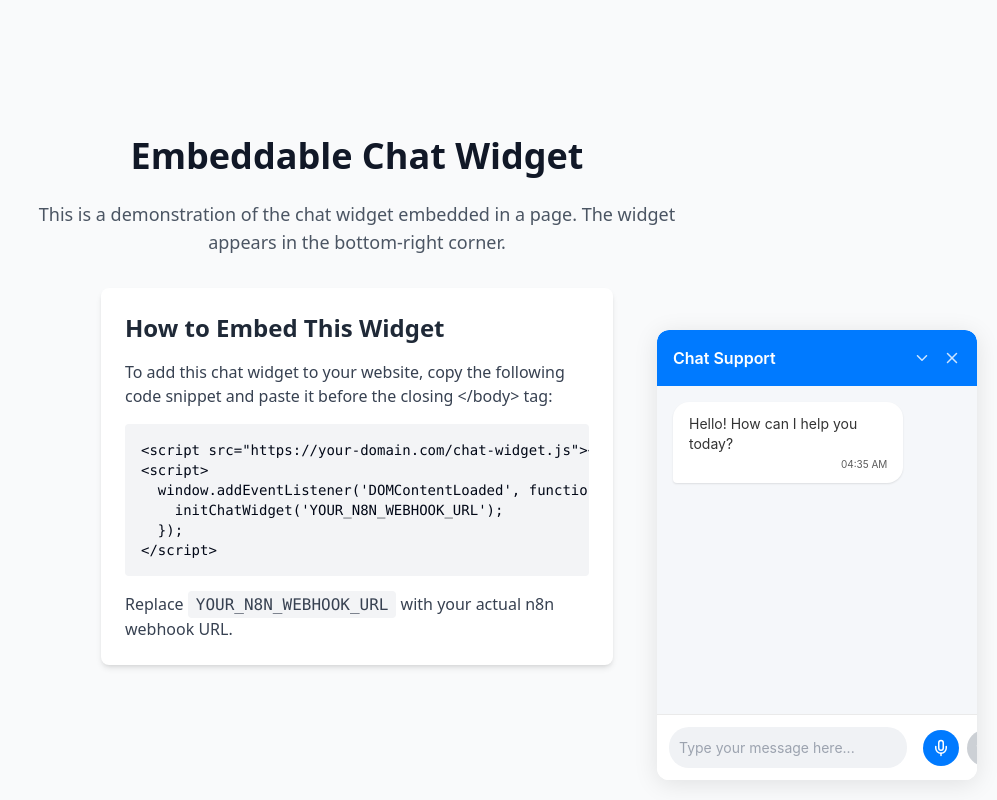
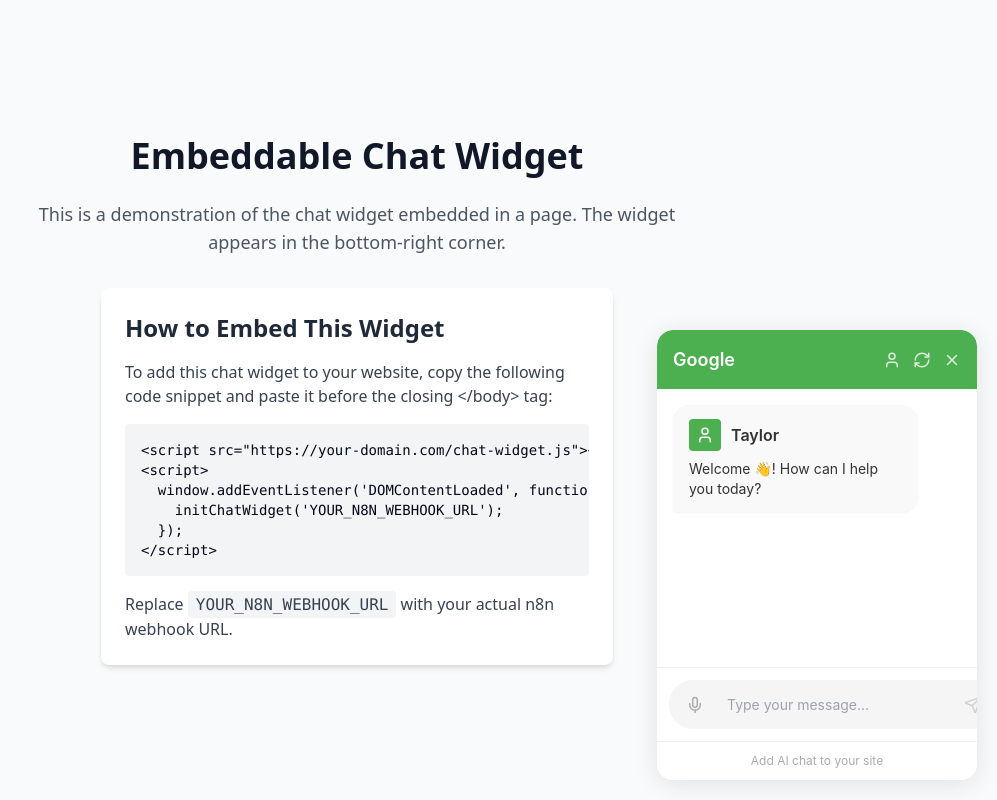
Before and after one commit to lmtham/chatty-widget-factory, a React (Vite) app: page / in a window 1280 px wide. Both pictures are taken after a click on the element 1230 px from the left and 750 px from the top of the page. Shown: the whole page, without its empty margins (283-1280 px from the left). Built offline with nearby package versions, Linux system fonts and the light colour scheme.

Commit message:
Refactor: Restyle chat widget UI
Restyle the chat widget UI based on the provided image.

```diff
--- a/src/components/ChatWidget/ChatWidget.css
+++ b/src/components/ChatWidget/ChatWidget.css
@@ -11,7 +11,7 @@
   display: flex;
   flex-direction: column;
   background-color: white;
-  border-radius: 12px;
+  border-radius: 16px;
   box-shadow: 0 4px 24px rgba(0, 0, 0, 0.1);
   overflow: hidden;
   z-index: 9999;
@@ -38,20 +38,20 @@
   right: 20px;
   width: 60px;
   height: 60px;
-  background-color: #007aff;
+  background-color: #4caf50;
   border-radius: 50%;
   display: flex;
   align-items: center;
   justify-content: center;
   cursor: pointer;
-  box-shadow: 0 4px 12px rgba(0, 122, 255, 0.3);
+  box-shadow: 0 4px 12px rgba(76, 175, 80, 0.3);
   transition: all 0.2s ease;
   z-index: 9999;
 }
 
 .chat-widget-bubble:hover {
   transform: scale(1.05);
-  box-shadow: 0 6px 16px rgba(0, 122, 255, 0.4);
+  box-shadow: 0 6px 16px rgba(76, 175, 80, 0.4);
 }
 
 .chat-widget-bubble-icon {
@@ -66,15 +66,15 @@
   align-items: center;
   justify-content: space-between;
   padding: 16px;
-  background-color: #007aff;
+  background-color: #4caf50;
   color: white;
-  border-top-left-radius: 12px;
-  border-top-right-radius: 12px;
+  border-top-left-radius: 16px;
+  border-top-right-radius: 16px;
 }
 
 .chat-widget-title {
   font-weight: 600;
-  font-size: 16px;
+  font-size: 18px;
 }
 
 .chat-widget-controls {
@@ -102,13 +102,13 @@
   padding: 16px;
   display: flex;
   flex-direction: column;
-  gap: 12px;
-  background-color: #f5f7fa;
+  gap: 16px;
+  background-color: white;
 }
 
 .chat-widget-message {
-  max-width: 80%;
-  padding: 12px 16px;
+  max-width: 85%;
+  padding: 14px 16px;
   border-radius: 16px;
   position: relative;
   word-wrap: break-word;
@@ -117,17 +117,42 @@
 
 .chat-widget-message.user {
   align-self: flex-end;
-  background-color: #007aff;
-  color: white;
+  background-color: #f0f0f0;
+  color: #333;
   border-bottom-right-radius: 4px;
 }
 
 .chat-widget-message.bot {
   align-self: flex-start;
-  background-color: white;
+  background-color: #f9f9f9;
   color: #333;
   border-bottom-left-radius: 4px;
-  box-shadow: 0 1px 2px rgba(0, 0, 0, 0.1);
+  box-shadow: 0 1px 2px rgba(0, 0, 0, 0.05);
+  display: flex;
+  flex-direction: column;
+}
+
+.chat-widget-bot-header {
+  display: flex;
+  align-items: center;
+  margin-bottom: 8px;
+}
+
+.chat-widget-bot-avatar {
+  width: 32px;
+  height: 32px;
+  border-radius: 4px;
+  background-color: #4caf50;
+  color: white;
+  display: flex;
+  align-items: center;
+  justify-content: center;
+  margin-right: 10px;
+}
+
+.chat-widget-bot-name {
+  font-weight: 600;
+  color: #333;
 }
 
 .chat-widget-message-content {
@@ -136,7 +161,7 @@
 
 .chat-widget-message-time {
   font-size: 10px;
-  opacity: 0.8;
+  opacity: 0.6;
   margin-top: 4px;
   text-align: right;
 }
@@ -144,9 +169,20 @@
 /* Chat Widget Input Area */
 .chat-widget-input {
   padding: 12px;
-  border-top: 1px solid #eaeaea;
+  border-top: 1px solid #f0f0f0;
   display: flex;
   background-color: white;
+  position: relative;
+}
+
+.chat-widget-input-container {
+  flex: 1;
+  position: relative;
+  border-radius: 24px;
+  background-color: #f5f5f5;
+  display: flex;
+  align-items: center;
+  padding: 4px 8px;
 }
 
 .chat-widget-input input {
@@ -154,22 +190,38 @@
   border: none;
   outline: none;
   padding: 10px;
-  border-radius: 20px;
-  background-color: #f0f2f5;
+  background-color: transparent;
   font-size: 14px;
-}
-
-.chat-widget-input input:focus {
-  background-color: #e8eaed;
 }
 
 .chat-widget-actions {
   display: flex;
   align-items: center;
-  margin-left: 8px;
 }
 
-.chat-widget-send-button,
+.chat-widget-send-button {
+  display: flex;
+  align-items: center;
+  justify-content: center;
+  width: 36px;
+  height: 36px;
+  border-radius: 50%;
+  border: none;
+  background-color: #f5f5f5;
+  color: #ababab;
+  cursor: pointer;
+  transition: all 0.2s ease;
+}
+
+.chat-widget-send-button:hover {
+  background-color: #e0e0e0;
+}
+
+.chat-widget-send-button:disabled {
+  opacity: 0.5;
+  cursor: not-allowed;
+}
+
 .chat-widget-mic-button {
   display: flex;
   align-items: center;
@@ -178,32 +230,40 @@
   height: 36px;
   border-radius: 50%;
   border: none;
-  background-color: #007aff;
-  color: white;
+  background-color: transparent;
+  color: #ababab;
   cursor: pointer;
-  margin-left: 8px;
+  margin-right: 4px;
   transition: all 0.2s ease;
 }
 
-.chat-widget-send-button:hover,
 .chat-widget-mic-button:hover {
-  background-color: #0062cc;
+  background-color: #f0f0f0;
 }
 
-.chat-widget-send-button:disabled,
 .chat-widget-mic-button:disabled {
-  background-color: #ccd0d5;
+  opacity: 0.5;
   cursor: not-allowed;
 }
 
 .chat-widget-mic-button.recording {
-  background-color: #ff3b30;
+  background-color: rgba(255, 59, 48, 0.1);
+  color: #ff3b30;
   animation: pulse 1.5s infinite;
+}
+
+.chat-widget-footer {
+  padding: 10px 16px;
+  text-align: center;
+  color: #ababab;
+  font-size: 12px;
+  background-color: white;
+  border-top: 1px solid #f0f0f0;
 }
 
 @keyframes pulse {
   0% {
-    box-shadow: 0 0 0 0 rgba(255, 59, 48, 0.7);
+    box-shadow: 0 0 0 0 rgba(255, 59, 48, 0.4);
   }
   70% {
     box-shadow: 0 0 0 6px rgba(255, 59, 48, 0);
--- a/src/components/ChatWidget/ChatWidget.tsx
+++ b/src/components/ChatWidget/ChatWidget.tsx
@@ -1,6 +1,6 @@
 
 import React, { useState, useRef, useEffect } from 'react';
-import { Send, Mic, MicOff, X, MessageSquare, ChevronDown, ChevronUp } from 'lucide-react';
+import { Send, Mic, MicOff, X, MessageSquare, RefreshCw, User } from 'lucide-react';
 import './ChatWidget.css';
 
 interface Message {
@@ -22,6 +22,7 @@ const ChatWidget: React.FC<ChatWidgetProps> = ({ n8nWebhookURL }) => {
   const mediaRecorderRef = useRef<MediaRecorder | null>(null);
   const messagesEndRef = useRef<HTMLDivElement>(null);
   const audioChunksRef = useRef<Blob[]>([]);
+  const botName = "Taylor";
 
   // Scroll to bottom when messages change
   useEffect(() => {
@@ -35,7 +36,7 @@ const ChatWidget: React.FC<ChatWidgetProps> = ({ n8nWebhookURL }) => {
     if (messages.length === 0) {
       setMessages([
         {
-          content: "Hello! How can I help you today?",
+          content: "Welcome 👋! How can I help you today?",
           isUser: false,
           timestamp: new Date()
         }
@@ -151,32 +152,53 @@ const ChatWidget: React.FC<ChatWidgetProps> = ({ n8nWebhookURL }) => {
           reader.onloadend = async () => {
             const base64Audio = reader.result as string;
 
-            // In a real implementation, you would:
-            // 1. Send the audio to a speech-to-text service
-            // 2. Get the transcription
-            // 3. Send the transcription to n8n
-
             // For demo purposes, we'll just send a placeholder message
             const transcription = "This is where your voice transcription would appear";
 
             // Remove the processing message
             setMessages(prev => prev.filter(msg => msg !== processingMessage));
 
-            // Send the transcribed message
-            await sendMessage(transcription);
+            // Add the transcribed message as a user message
+            const userMessage: Message = {
+              content: transcription,
+              isUser: true,
+              timestamp: new Date()
+            };
+            setMessages(prev => [...prev, userMessage]);
 
-            // Send the audio data to n8n webhook
+            // Send the transcribed message to n8n webhook
+            try {
               await fetch(n8nWebhookURL, {
                 method: 'POST',
                 headers: {
                   'Content-Type': 'application/json',
                 },
                 body: JSON.stringify({
+                  message: transcription,
                   audioData: base64Audio,
                   type: 'audio',
                   timestamp: new Date().toISOString()
                 }),
               });
+
+              // Add a response from the bot
+              setTimeout(() => {
+                const botMessage: Message = {
+                  content: "I've received your voice message and I'm processing it.",
+                  isUser: false,
+                  timestamp: new Date()
+                };
+                setMessages(prev => [...prev, botMessage]);
+              }, 500);
+            } catch (error) {
+              console.error('Error sending audio:', error);
+              const errorMessage: Message = {
+                content: "Sorry, there was an error processing your voice message.",
+                isUser: false,
+                timestamp: new Date()
+              };
+              setMessages(prev => [...prev, errorMessage]);
+            }
           };
         } catch (error) {
           console.error('Error processing audio:', error);
@@ -232,13 +254,10 @@ const ChatWidget: React.FC<ChatWidgetProps> = ({ n8nWebhookURL }) => {
   return (
     <div className={`chat-widget-container ${isOpen ? 'open' : 'closing'}`}>
       <div className="chat-widget-header">
-        <div className="chat-widget-title">Chat Support</div>
+        <div className="chat-widget-title">Google</div>
         <div className="chat-widget-controls">
-          {isMinimized ? (
-            <ChevronUp className="chat-widget-control-icon" onClick={toggleWidget} />
-          ) : (
-            <ChevronDown className="chat-widget-control-icon" onClick={toggleWidget} />
-          )}
+          <User className="chat-widget-control-icon" />
+          <RefreshCw className="chat-widget-control-icon" />
           <X className="chat-widget-control-icon" onClick={handleClose} />
         </div>
       </div>
@@ -251,23 +270,22 @@ const ChatWidget: React.FC<ChatWidgetProps> = ({ n8nWebhookURL }) => {
                 key={index}
                 className={`chat-widget-message ${message.isUser ? 'user' : 'bot'}`}
               >
+                {!message.isUser && (
+                  <div className="chat-widget-bot-header">
+                    <div className="chat-widget-bot-avatar">
+                      <User size={18} />
+                    </div>
+                    <div className="chat-widget-bot-name">{botName}</div>
+                  </div>
+                )}
                 <div className="chat-widget-message-content">{message.content}</div>
-                <div className="chat-widget-message-time">{formatTime(message.timestamp)}</div>
               </div>
             ))}
             <div ref={messagesEndRef} />
           </div>
 
           <div className="chat-widget-input">
-            <input
-              type="text"
-              placeholder="Type your message here..."
-              value={inputText}
-              onChange={(e) => setInputText(e.target.value)}
-              onKeyDown={handleKeyDown}
-              disabled={isRecording}
-            />
-            <div className="chat-widget-actions">
+            <div className="chat-widget-input-container">
               {isRecording ? (
                 <button
                   className="chat-widget-mic-button recording"
@@ -285,6 +303,14 @@ const ChatWidget: React.FC<ChatWidgetProps> = ({ n8nWebhookURL }) => {
                   <Mic size={18} />
                 </button>
               )}
+              <input
+                type="text"
+                placeholder="Type your message..."
+                value={inputText}
+                onChange={(e) => setInputText(e.target.value)}
+                onKeyDown={handleKeyDown}
+                disabled={isRecording}
+              />
               <button
                 className="chat-widget-send-button"
                 onClick={handleSendClick}
@@ -295,6 +321,10 @@ const ChatWidget: React.FC<ChatWidgetProps> = ({ n8nWebhookURL }) => {
               </button>
             </div>
           </div>
+
+          <div className="chat-widget-footer">
+            Add AI chat to your site
+          </div>
         </>
       )}
     </div>
```
Also changed, not shown: public/chat-widget.js (+122 -60 lines). Lines whose indentation alone changed are shown as unchanged.
